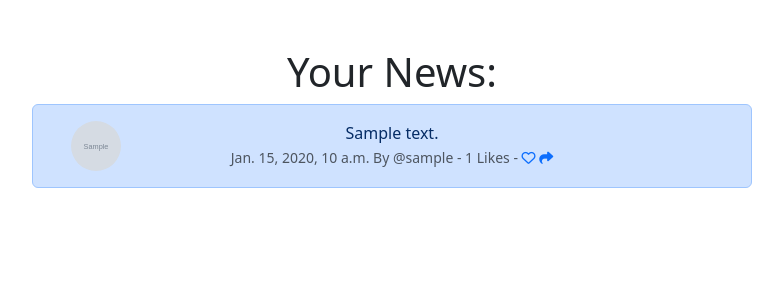
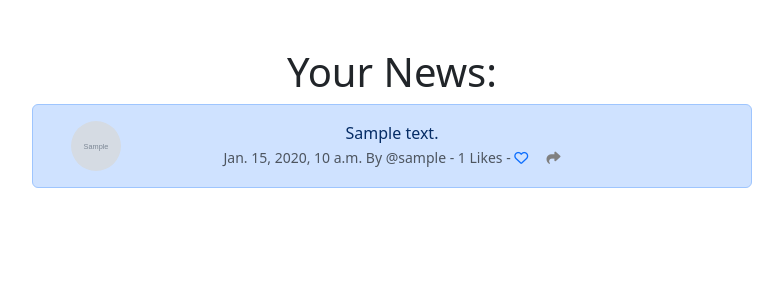
Before and after one commit to sacarr98/NewsStories, a Django app: page / in a window 1280 px wide. Shown: the part 56-356 px from the top of the page, without its empty margins (62-845 px from the left). Run offline with Django 5.2, Linux system fonts and the light colour scheme; tables that the repository leaves empty hold one stand-in row (values such as "Sample post"); grey boxes marked "Sample" are stand-in pictures; some libraries are stand-ins or nearby versions.

Commit message:
add styling to share button

```diff
--- a/yournews/templates/home.html
+++ b/yournews/templates/home.html
@@ -28,7 +28,8 @@
                                 {% else %}
                                 <a href="{% url 'news_like' newspost.id %}"><i class="fa fa-heart-o"></i></a>
                                 {% endif %}
-                                <a href="{% url 'news_display' newspost.id %}"><i class="fa-solid fa-share"></i></a>
+                                &nbsp; &nbsp;
+                                <a href="{% url 'news_display' newspost.id %}"><i class="fa-solid fa-share" style="color:gray"></i></a>
                                 </small>
                             </div>
                         </div>
```
